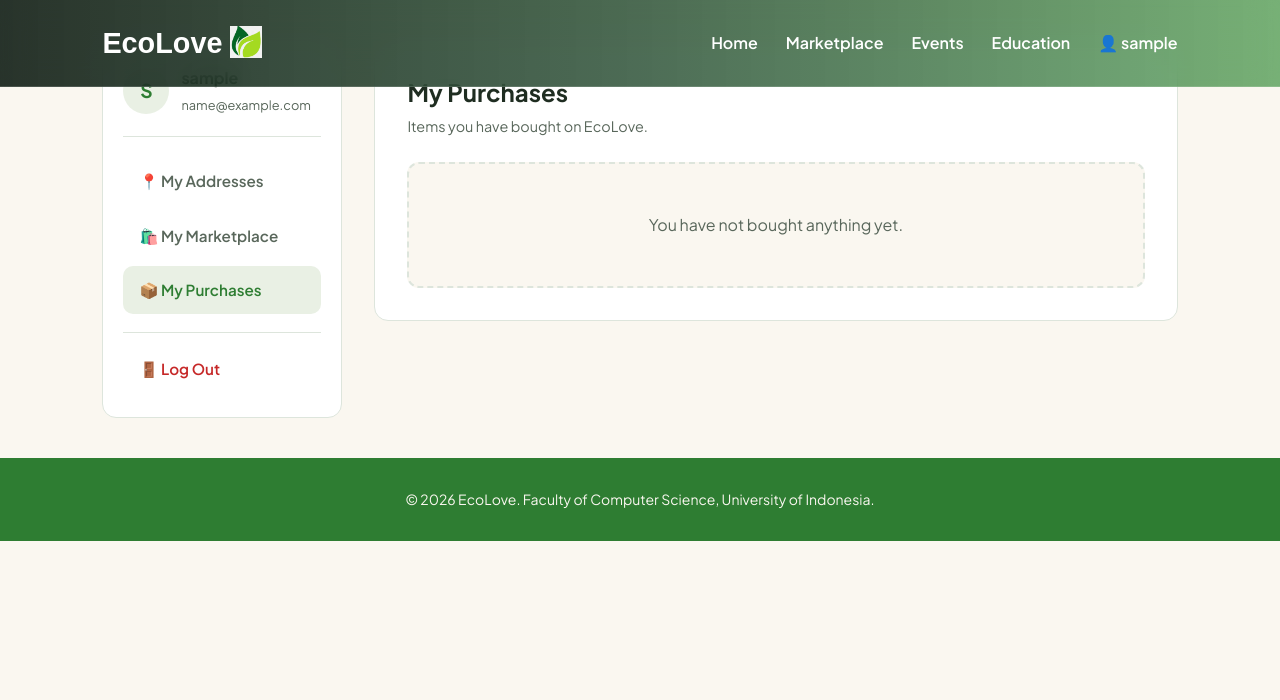
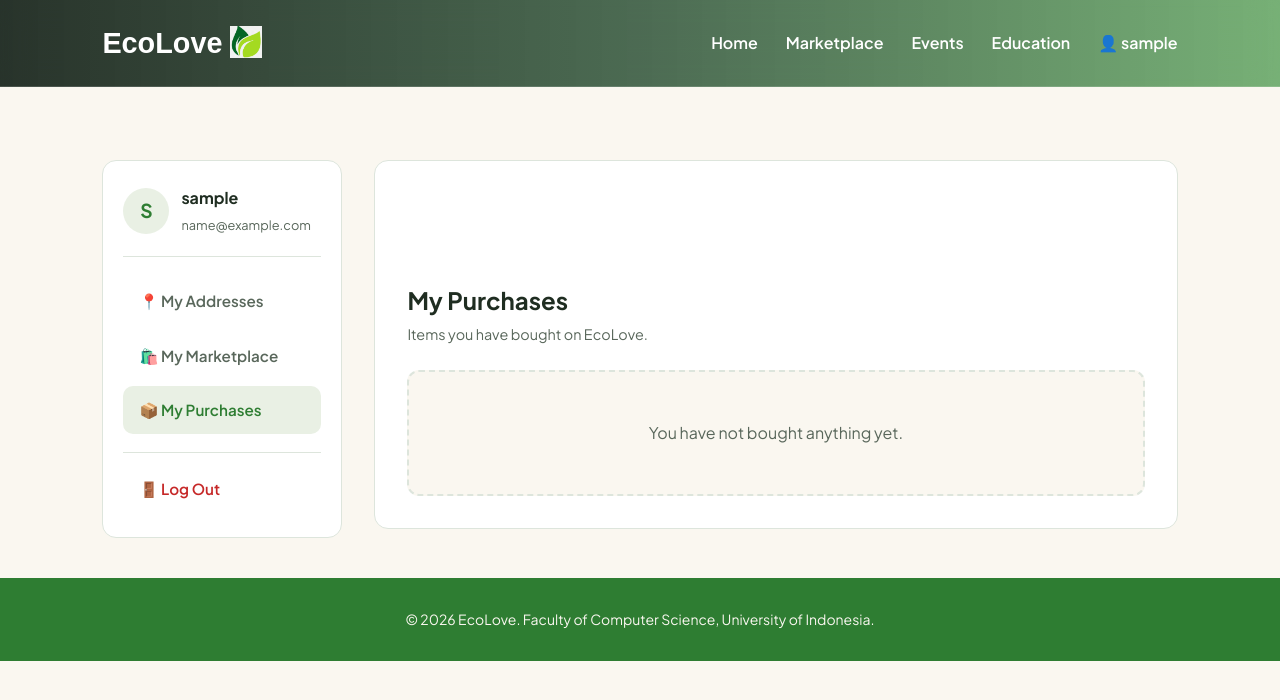
Before and after one commit to pbp-c-kelompok05/EcoLove, a Django app: page /marketplace/my-purchases/ in a window 1280 px wide. Shown: the top 700 px of the page. Run offline with Django 5.2, Linux system fonts and the light colour scheme; the visitor is signed in with stand-in values (Sample User, id 1); data that the repository does not hold is empty.

Commit message:
Add wrap for my_purchases

```diff
--- a/templates/my_purchases.html
+++ b/templates/my_purchases.html
@@ -1,4 +1,13 @@
 {% extends 'base.html' %}
+
+{% block extra_head %}
+<style>
+  main,
+  .my-purchases-container {
+    padding-top: 120px !important;
+  }
+</style>
+{% endblock %}
 
 {% block content %}
 <div class="profile-wrapper">
```
